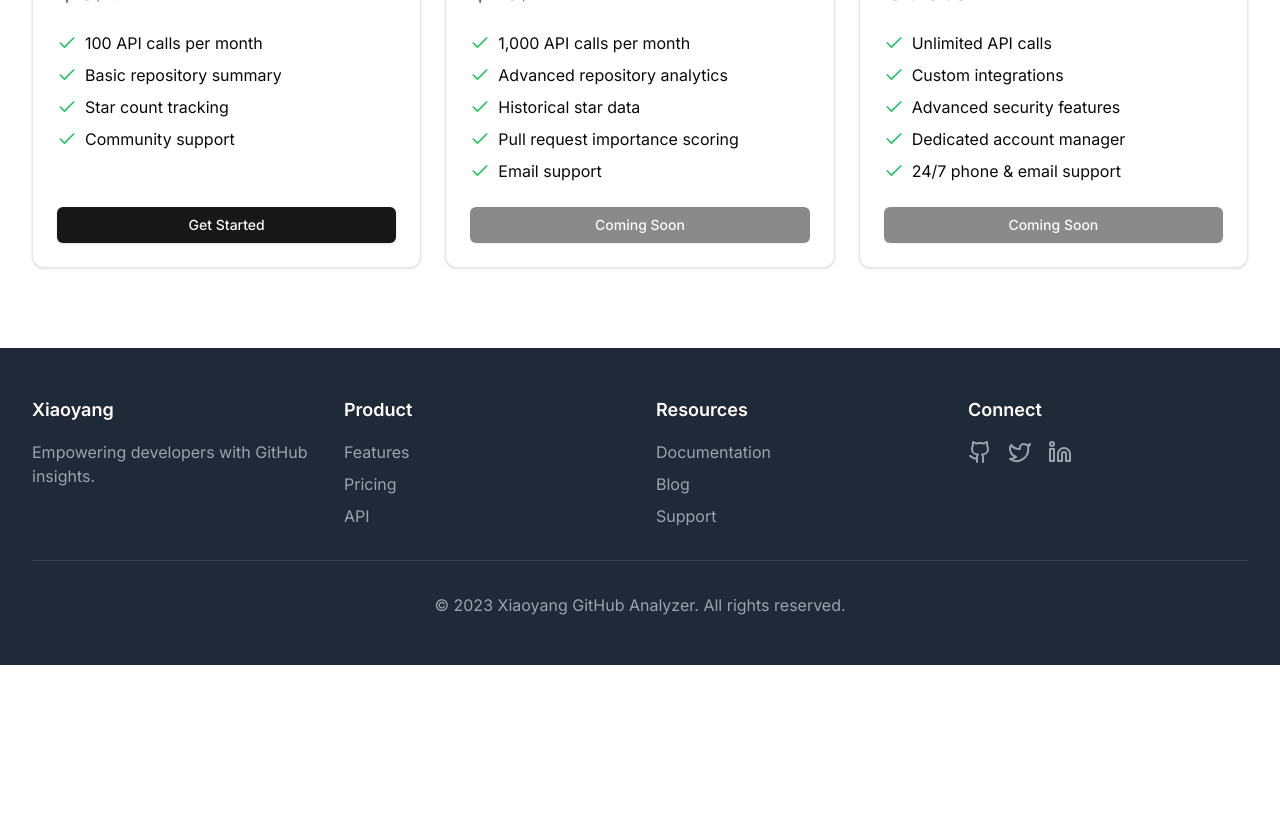
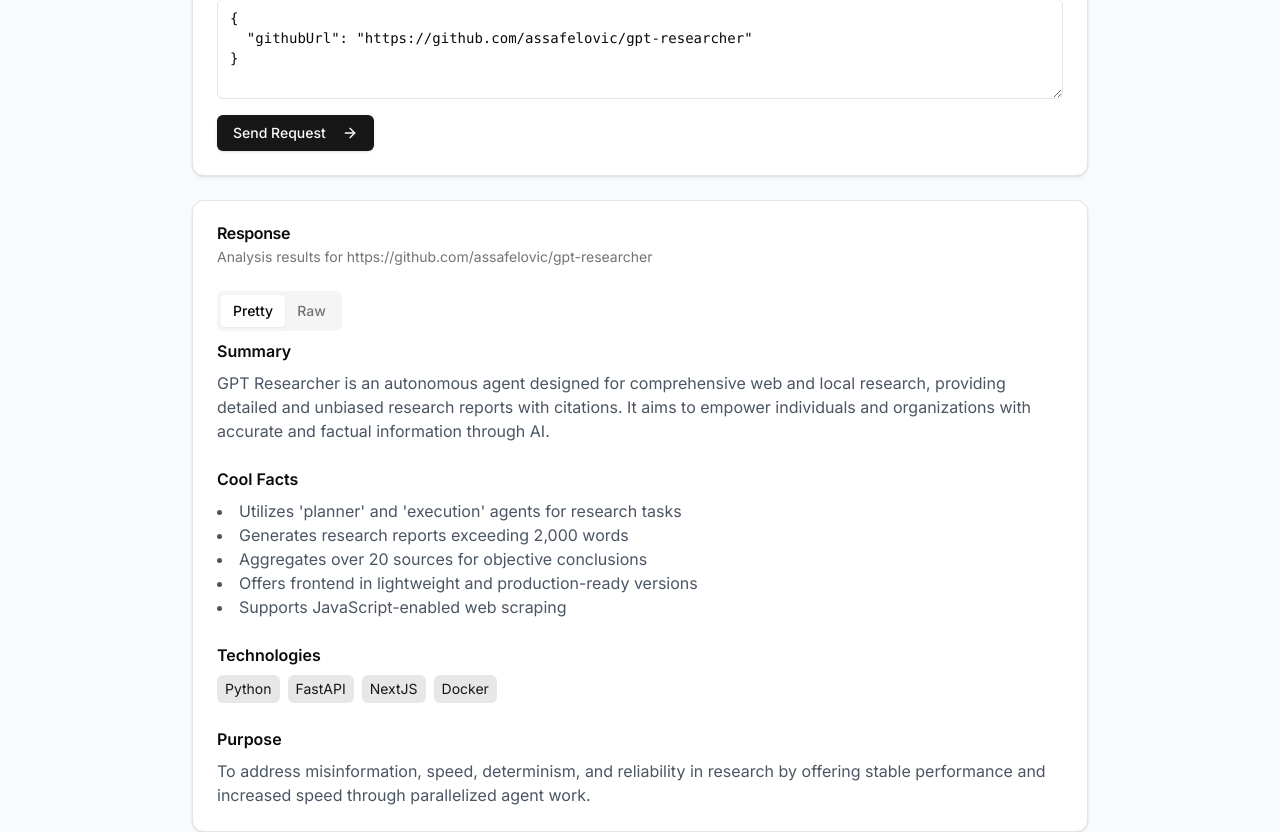
Before and after one commit to xzhan211/cursor-course, a Next.js app: page / in a window 1280 px wide. Shown: the part 1260-2092 px from the top of the page. Before the commit the page ends 1925 px from the top, so only its background shows below. Built offline with nearby package versions, Linux system fonts and the light colour scheme; no server answers.

Commit message:
add a api demo in the landing page

```diff
--- a/app/page.jsx
+++ b/app/page.jsx
@@ -3,6 +3,7 @@ import Hero from '../components/Hero'
 import Features from '../components/Features'
 import Pricing from '../components/Pricing'
 import Footer from '../components/Footer'
+import ApiDemo from '../components/ApiDemo'
 
 export default function LandingPage() {
   return (
@@ -11,6 +12,7 @@ export default function LandingPage() {
       <main>
         <Hero />
         <Features />
+        <ApiDemo />
         <Pricing />
       </main>
       <Footer />
--- /dev/null
+++ b/components/ApiDemo.tsx
@@ -0,0 +1,167 @@
+'use client'
+
+import { useState } from 'react'
+import { Button } from "@/components/ui/button"
+import { Card, CardContent, CardDescription, CardHeader, CardTitle } from "@/components/ui/card"
+import { Tabs, TabsContent, TabsList, TabsTrigger } from "../components/ui/tabs"
+import { Textarea } from "../components/ui/textarea"
+import { ArrowRight, Book } from 'lucide-react'
+
+interface AnalysisResponse {
+  message: string
+  url: string
+  keyId: string
+  analysis: {
+    summary: string
+    cool_facts: string[]
+    technologies: string[]
+    purpose: string
+  }
+}
+
+export default function ApiDemo() {
+  const [loading, setLoading] = useState(false)
+  const [payload, setPayload] = useState(JSON.stringify({
+    githubUrl: "https://github.com/assafelovic/gpt-researcher"
+  }, null, 2))
+  const [response, setResponse] = useState<AnalysisResponse>({
+    message: "GitHub repository analyzed successfully",
+    url: "https://github.com/assafelovic/gpt-researcher",
+    keyId: "472c6908-4a8e-45cc-b045-17ad5d360834",
+    analysis: {
+      summary: "GPT Researcher is an autonomous agent designed for comprehensive web and local research, providing detailed and unbiased research reports with citations. It aims to empower individuals and organizations with accurate and factual information through AI.",
+      cool_facts: [
+        "Utilizes 'planner' and 'execution' agents for research tasks",
+        "Generates research reports exceeding 2,000 words",
+        "Aggregates over 20 sources for objective conclusions",
+        "Offers frontend in lightweight and production-ready versions",
+        "Supports JavaScript-enabled web scraping"
+      ],
+      technologies: [
+        "Python",
+        "FastAPI",
+        "NextJS",
+        "Docker"
+      ],
+      purpose: "To address misinformation, speed, determinism, and reliability in research by offering stable performance and increased speed through parallelized agent work."
+    }
+  })
+
+  const handleSubmit = async () => {
+    try {
+      setLoading(true)
+      // Simulate API call with a delay
+      await new Promise(resolve => setTimeout(resolve, 1500))
+      const parsedPayload = JSON.parse(payload)
+      // In a real implementation, this would be an actual API call
+      setResponse({
+        ...response,
+        url: parsedPayload.githubUrl,
+        keyId: crypto.randomUUID()
+      })
+    } catch (error) {
+      console.error('Error:', error)
+    } finally {
+      setLoading(false)
+    }
+  }
+
+  return (
+    <section className="py-20 bg-gray-50">
+      <div className="container mx-auto px-4 sm:px-6 lg:px-8">
+        <div className="max-w-4xl mx-auto">
+          <div className="flex justify-between items-center mb-8">
+            <h2 className="text-3xl font-bold">Try It Out</h2>
+            <Button variant="outline">
+              <Book className="mr-2 h-4 w-4" />
+              Documentation
+            </Button>
+          </div>
+
+          <div className="grid gap-6">
+            <Card>
+              <CardHeader>
+                <CardTitle>Request</CardTitle>
+                <CardDescription>
+                  Edit the payload and click Send to analyze a GitHub repository
+                </CardDescription>
+              </CardHeader>
+              <CardContent>
+                <Textarea
+                  value={payload}
+                  onChange={(e) => setPayload(e.target.value)}
+                  className="font-mono min-h-[100px]"
+                />
+                <Button
+                  className="mt-4"
+                  onClick={handleSubmit}
+                  disabled={loading}
+                >
+                  {loading ? 'Analyzing...' : (
+                    <>
+                      Send Request
+                      <ArrowRight className="ml-2 h-4 w-4" />
+                    </>
+                  )}
+                </Button>
+              </CardContent>
+            </Card>
+
+            <Card>
+              <CardHeader>
+                <CardTitle>Response</CardTitle>
+                <CardDescription>
+                  Analysis results for {response.url}
+                </CardDescription>
+              </CardHeader>
+              <CardContent>
+                <Tabs defaultValue="pretty" className="w-full">
+                  <TabsList>
+                    <TabsTrigger value="pretty">Pretty</TabsTrigger>
+                    <TabsTrigger value="raw">Raw</TabsTrigger>
+                  </TabsList>
+                  <TabsContent value="pretty" className="space-y-6">
+                    <div>
+                      <h3 className="font-semibold mb-2">Summary</h3>
+                      <p className="text-gray-600">{response.analysis.summary}</p>
+                    </div>
+                    <div>
+                      <h3 className="font-semibold mb-2">Cool Facts</h3>
+                      <ul className="list-disc list-inside text-gray-600">
+                        {response.analysis.cool_facts.map((fact, index) => (
+                          <li key={index}>{fact}</li>
+                        ))}
+                      </ul>
+                    </div>
+                    <div>
+                      <h3 className="font-semibold mb-2">Technologies</h3>
+                      <div className="flex flex-wrap gap-2">
+                        {response.analysis.technologies.map((tech, index) => (
+                          <span
+                            key={index}
+                            className="px-2 py-1 bg-primary/10 text-primary rounded-md text-sm"
+                          >
+                            {tech}
+                          </span>
+                        ))}
+                      </div>
+                    </div>
+                    <div>
+                      <h3 className="font-semibold mb-2">Purpose</h3>
+                      <p className="text-gray-600">{response.analysis.purpose}</p>
+                    </div>
+                  </TabsContent>
+                  <TabsContent value="raw">
+                    <pre className="bg-gray-900 text-gray-100 p-4 rounded-lg overflow-auto">
+                      {JSON.stringify(response, null, 2)}
+                    </pre>
+                  </TabsContent>
+                </Tabs>
+              </CardContent>
+            </Card>
+          </div>
+        </div>
+      </div>
+    </section>
+  )
+}
--- /dev/null
+++ b/components/ui/tabs.tsx
@@ -0,0 +1,54 @@
+"use client"
+
+import * as React from "react"
+import * as TabsPrimitive from "@radix-ui/react-tabs"
+import { cn } from "@/lib/utils"
+
+const Tabs = TabsPrimitive.Root
+
+const TabsList = React.forwardRef<
+  React.ElementRef<typeof TabsPrimitive.List>,
+  React.ComponentPropsWithoutRef<typeof TabsPrimitive.List>
+>(({ className, ...props }, ref) => (
+  <TabsPrimitive.List
+    ref={ref}
+    className={cn(
+      "inline-flex h-10 items-center justify-center rounded-md bg-muted p-1 text-muted-foreground",
+      className
+    )}
+    {...props}
+  />
+))
+TabsList.displayName = TabsPrimitive.List.displayName
+
+const TabsTrigger = React.forwardRef<
+  React.ElementRef<typeof TabsPrimitive.Trigger>,
+  React.ComponentPropsWithoutRef<typeof TabsPrimitive.Trigger>
+>(({ className, ...props }, ref) => (
+  <TabsPrimitive.Trigger
+    ref={ref}
+    className={cn(
+      "inline-flex items-center justify-center whitespace-nowrap rounded-sm px-3 py-1.5 text-sm font-medium ring-offset-background transition-all focus-visible:outline-none focus-visible:ring-2 focus-visible:ring-ring focus-visible:ring-offset-2 disabled:pointer-events-none disabled:opacity-50 data-[state=active]:bg-background data-[state=active]:text-foreground data-[state=active]:shadow-sm",
+      className
+    )}
+    {...props}
+  />
+))
+TabsTrigger.displayName = TabsPrimitive.Trigger.displayName
+
+const TabsContent = React.forwardRef<
+  React.ElementRef<typeof TabsPrimitive.Content>,
+  React.ComponentPropsWithoutRef<typeof TabsPrimitive.Content>
+>(({ className, ...props }, ref) => (
+  <TabsPrimitive.Content
+    ref={ref}
+    className={cn(
+      "mt-2 ring-offset-background focus-visible:outline-none focus-visible:ring-2 focus-visible:ring-ring focus-visible:ring-offset-2",
+      className
+    )}
+    {...props}
+  />
+))
+TabsContent.displayName = TabsPrimitive.Content.displayName
+
+export { Tabs, TabsList, TabsTrigger, TabsContent }
--- /dev/null
+++ b/components/ui/textarea.tsx
@@ -0,0 +1,23 @@
+import * as React from "react"
+import { cn } from "@/lib/utils"
+
+export interface TextareaProps
+  extends React.TextareaHTMLAttributes<HTMLTextAreaElement> {}
+
+const Textarea = React.forwardRef<HTMLTextAreaElement, TextareaProps>(
+  ({ className, ...props }, ref) => {
+    return (
+      <textarea
+        className={cn(
+          "flex min-h-[80px] w-full rounded-md border border-input bg-background px-3 py-2 text-sm ring-offset-background placeholder:text-muted-foreground focus-visible:outline-none focus-visible:ring-2 focus-visible:ring-ring focus-visible:ring-offset-2 disabled:cursor-not-allowed disabled:opacity-50",
+          className
+        )}
+        ref={ref}
+        {...props}
+      />
+    )
+  }
+)
+Textarea.displayName = "Textarea"
+
+export { Textarea }
--- a/package.json
+++ b/package.json
@@ -17,6 +17,7 @@
     "@langchain/openai": "^0.3.14",
     "@radix-ui/react-icons": "^1.3.2",
     "@radix-ui/react-slot": "^1.1.1",
+    "@radix-ui/react-tabs": "^1.1.2",
     "@supabase/supabase-js": "^2.46.2",
     "class-variance-authority": "^0.7.1",
     "clsx": "^2.1.1",
```
Also changed, not shown: 1 other file (tests, documents, lock files or other folders).
